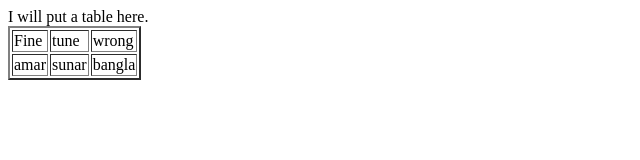
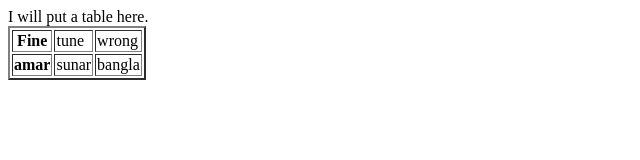
Before and after one commit to rejaulvoice18/web-dev, a plain HTML site: page index.html in a window 1280 px wide. Shown: the full height of the page, 0-640 px from the left. Drawn offline with Linux system fonts and the light colour scheme.

Commit message:
Update index.html

```diff
--- a/index.html
+++ b/index.html
@@ -9,12 +9,12 @@
     <caption>I will put a table here.</caption>
     <table border="2">
         <tr>
-            <td>Fine</td>
+            <th>Fine</th>
             <td>tune</td>
             <td>wrong</td>
         </tr>
         <tr>
-            <td>amar</td>
+            <th>amar</th>
             <td>sunar</td>
             <td>bangla</td>
         </tr>
```
